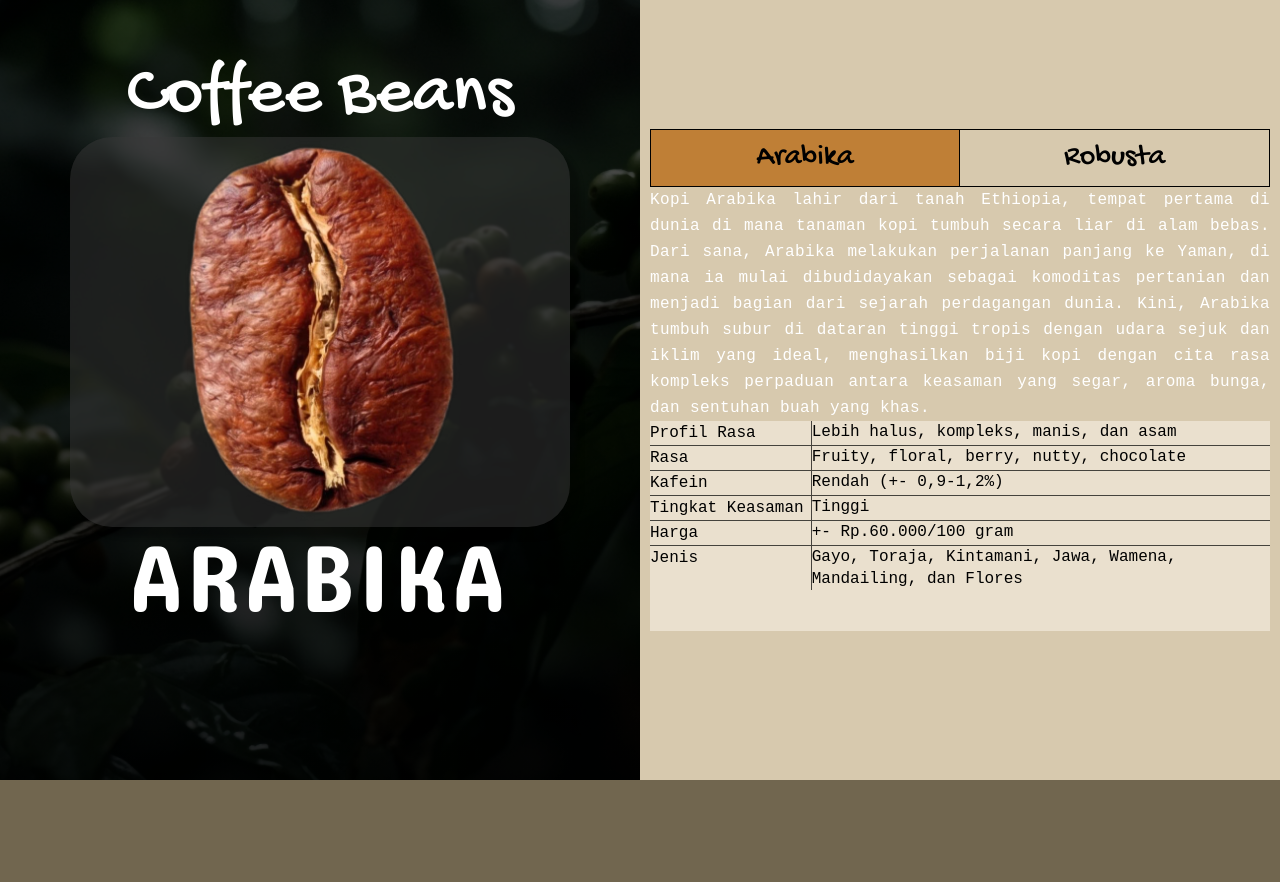
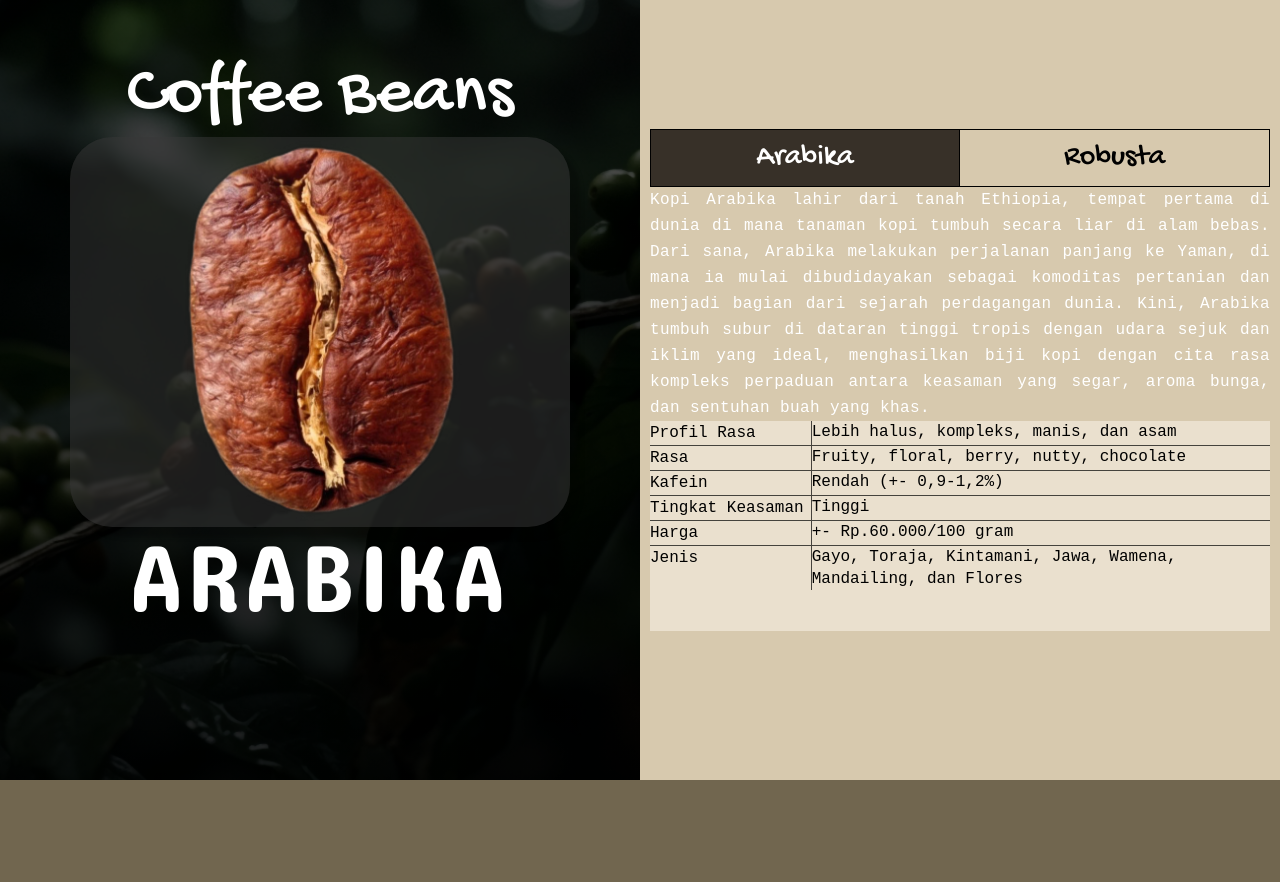
Before and after one commit to Rizky-K31/alamakna, a React (Vite) app: page / in a window 1280 px wide. Shown: the part 820-1702 px from the top of the page. Built offline with nearby package versions, Linux system fonts and the light colour scheme; no server answers; a web font is replaced by a local one.

Commit message:
update warna button beans

```diff
--- a/src/components/CoffeeBeans.jsx
+++ b/src/components/CoffeeBeans.jsx
@@ -45,8 +45,10 @@ export default function CoffeeBeans() {
                   key={tab}
                   type="button"
                   onClick={() => setActiveTab(tab)}
-                  className={`h-14 border-r border-black font-gochi text-2xl text-black transition-colors last:border-r-0 focus:outline-none md:text-3xl ${
-                    activeTab === tab ? 'bg-accent' : 'bg-transparent hover:bg-black/5'
+                  className={`h-14 border-r border-black font-gochi text-2xl transition-colors last:border-r-0 focus:outline-none md:text-3xl ${
+                    activeTab === tab
+                      ? 'bg-[#373028] text-white'
+                      : 'bg-transparent text-black hover:bg-[#373028]/10'
                   }`}
                 >
                   {tab === 'arabika' ? 'Arabika' : 'Robusta'}
```
